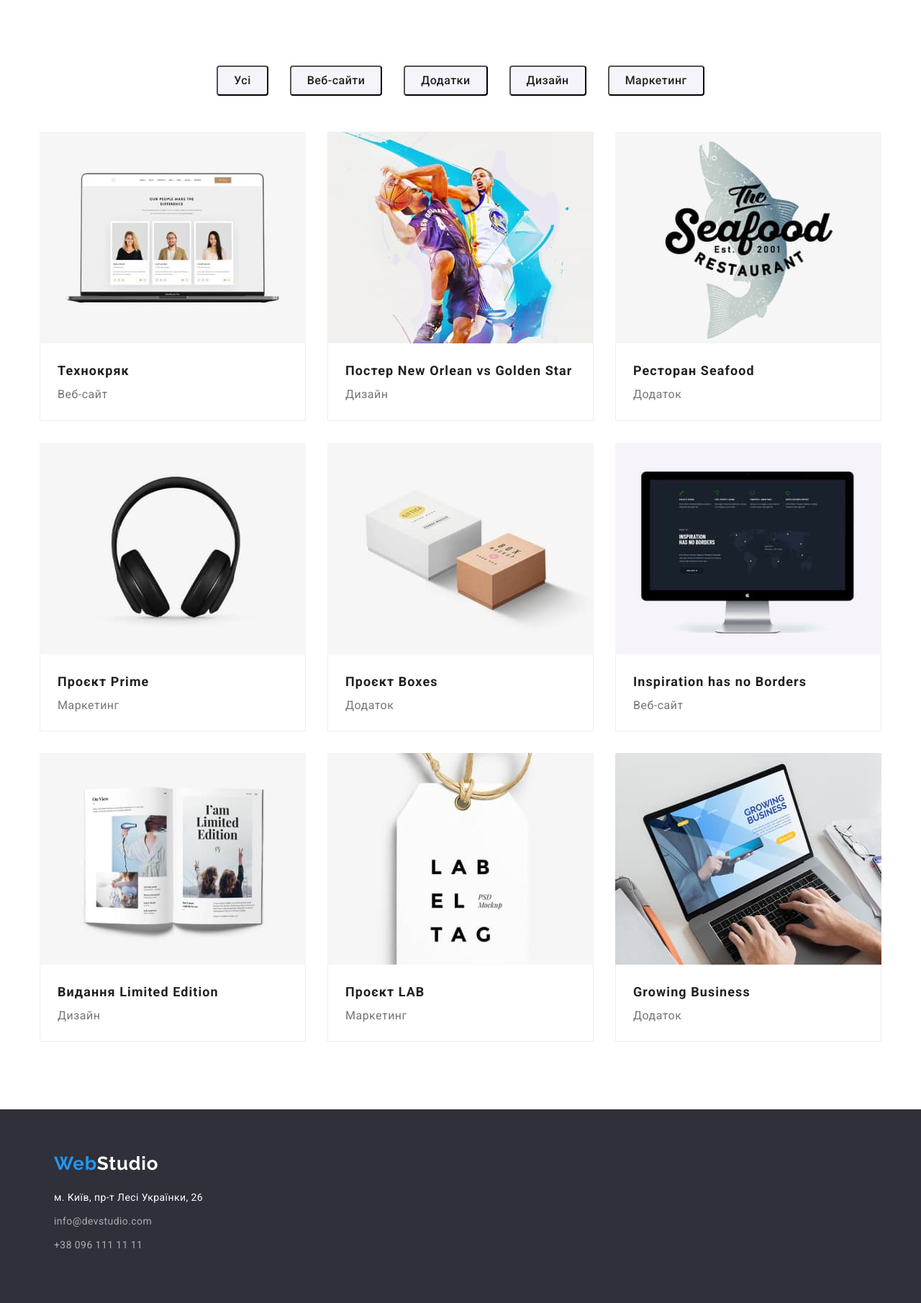
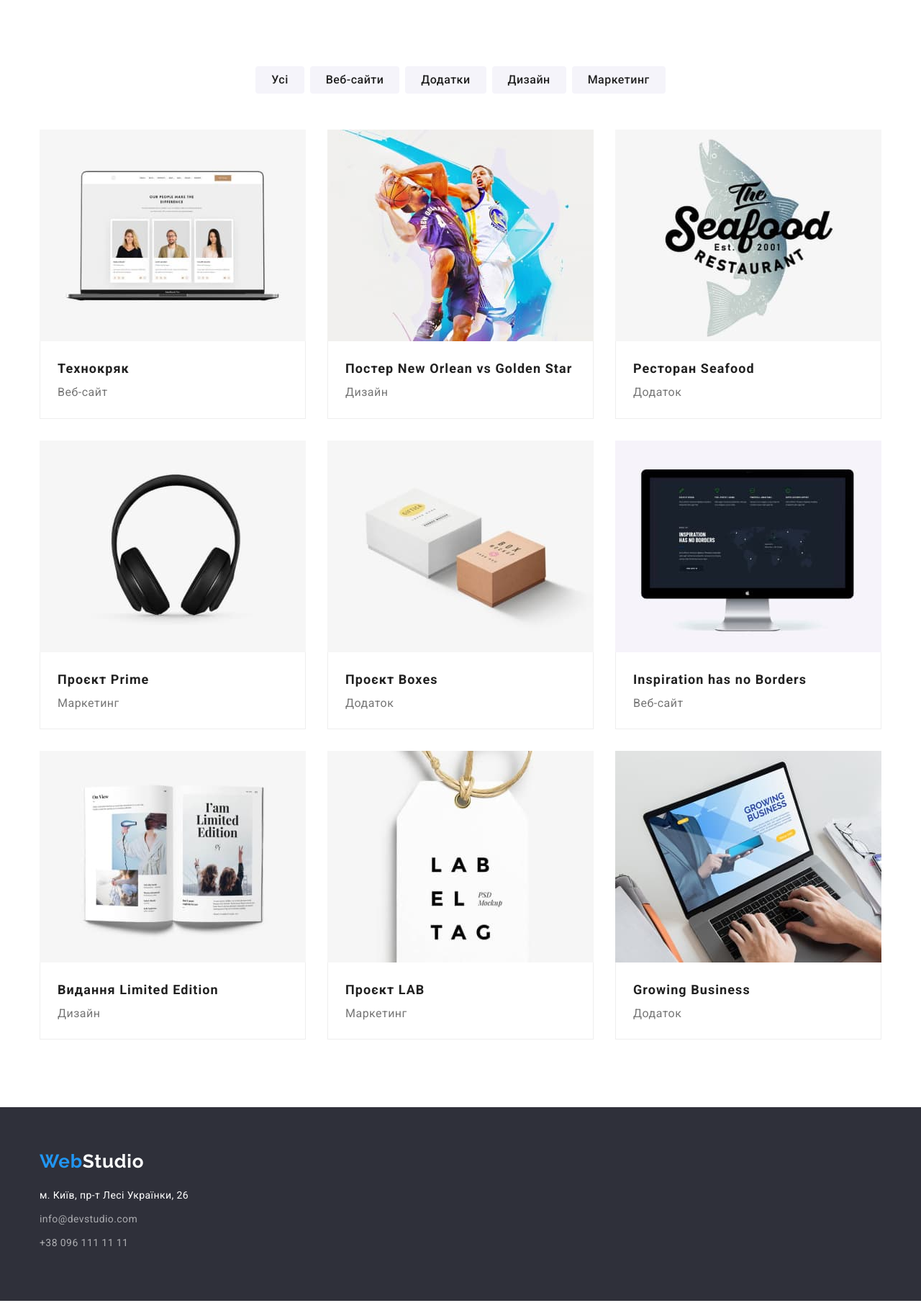
Before and after one commit to Oleg177/goit-markup-hw-03, a plain HTML site: page portfolio.html in a window 1280 px wide. Shown: the part 85-1895 px from the top of the page at 72% size. Drawn offline with nearby package versions, Linux system fonts and the light colour scheme.

Commit message:
Update styles.css

```diff
--- a/css/styles.css
+++ b/css/styles.css
@@ -52,6 +52,7 @@ p {
 .header{
     /* padding: 94px 0; */
     background-color: var(--bg-color-white);
+    border-bottom: 1px solid #ECECEC;
 }
 .header-container {
     display: flex;
@@ -240,7 +241,7 @@ padding: 0 0 94px;
     background-color: var(--bd-color-brand);
 }
 .footer {
-    padding: 60px;
+    padding: 60px 0;
 }
 .logo-footer {
     display: inline-block;
@@ -289,7 +290,7 @@ margin-bottom: 9px;
 /* Portfolio section */
 .filter-container {
     display: flex;
-    gap: 30px;
+    gap: 8px;
     justify-content: center;
     margin-bottom: 50px;
 }
@@ -307,6 +308,7 @@ margin-bottom: 9px;
     text-align: center;
     letter-spacing: 0.03em;
     border-radius: 4px;
+    border: 0;
     padding: 6px 22px;
 }
 .button:hover,
```
